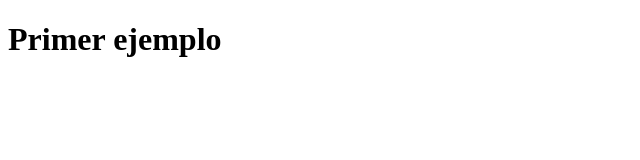
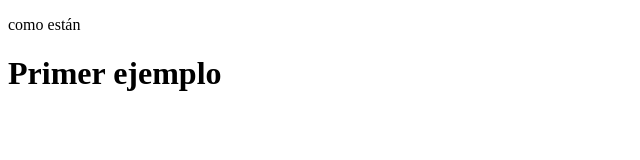
Before and after one commit to avel40m/ejemplo, a plain HTML site: page index.html in a window 1280 px wide. Shown: the whole page, without its empty margins (0-640 px from the left). Drawn offline with Linux system fonts and the light colour scheme.

Commit message:
Update index.html

```diff
--- a/index.html
+++ b/index.html
@@ -2,6 +2,7 @@
 <html>
 <head lang="en">
 	<title>Ejemplo 1</title>
+	<p>como están</p>
 </head>
 <body>
 	<h1>Primer ejemplo</h1>
```
